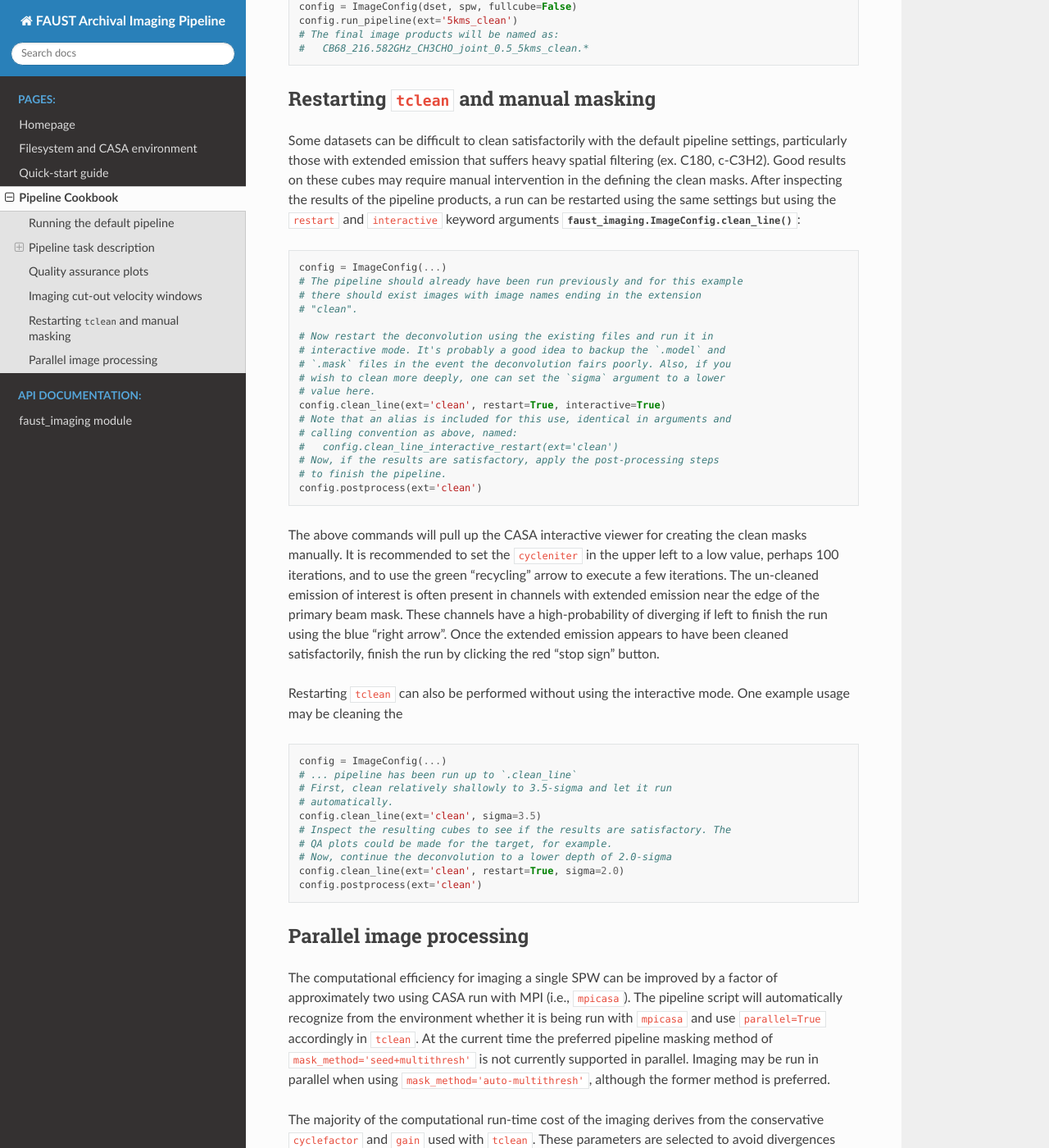
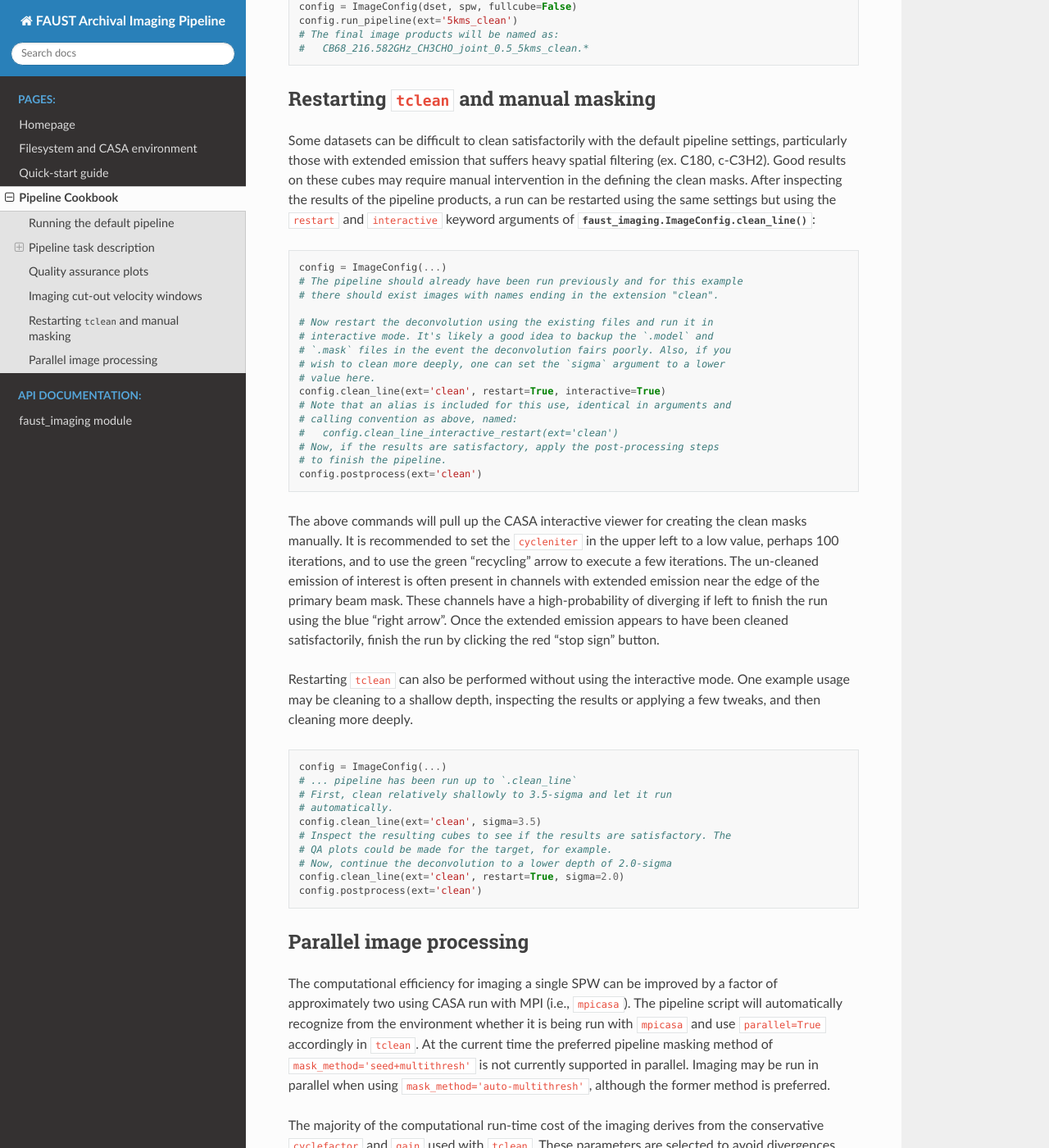
Before and after one commit to autocorr/faust_line_imaging, a Sphinx documentation site: the page built from docs/source/recipes.rst, in a window 1280 px wide and 1400 px high, scrolled down 4295 px. Shown: the whole window at 82% size. Built offline with Sphinx 7.4.7 and the Read the Docs theme 2.0.0, drawn with Linux system fonts in a browser that asks for light colours.

Commit message:
Doc updates

```diff
--- a/docs/source/recipes.rst
+++ b/docs/source/recipes.rst
@@ -237,17 +237,16 @@ heavy spatial filtering (ex. C180, c-C3H2). Good results on these cubes
 may require manual intervention in the defining the clean masks. After
 inspecting the results of the pipeline products, a run can be restarted using
 the same settings but using the ``restart`` and ``interactive`` keyword
-arguments :meth:`faust_imaging.ImageConfig.clean_line`:
+arguments of :meth:`faust_imaging.ImageConfig.clean_line`:
 
 .. code-block:: python
 
    config = ImageConfig(...)
    # The pipeline should already have been run previously and for this example
-   # there should exist images with image names ending in the extension
-   # "clean".
+   # there should exist images with names ending in the extension "clean".
 
    # Now restart the deconvolution using the existing files and run it in
-   # interactive mode. It's probably a good idea to backup the `.model` and
+   # interactive mode. It's likely a good idea to backup the `.model` and
    # `.mask` files in the event the deconvolution fairs poorly. Also, if you
    # wish to clean more deeply, one can set the `sigma` argument to a lower
    # value here.
@@ -270,7 +269,8 @@ have been cleaned satisfactorily, finish the run by clicking the red "stop
 sign" button.
 
 Restarting ``tclean`` can also be performed without using the interactive mode.
-One example usage may be cleaning the
+One example usage may be cleaning to a shallow depth, inspecting the results or
+applying a few tweaks, and then cleaning more deeply.
 
 .. code-block:: python
 
```
